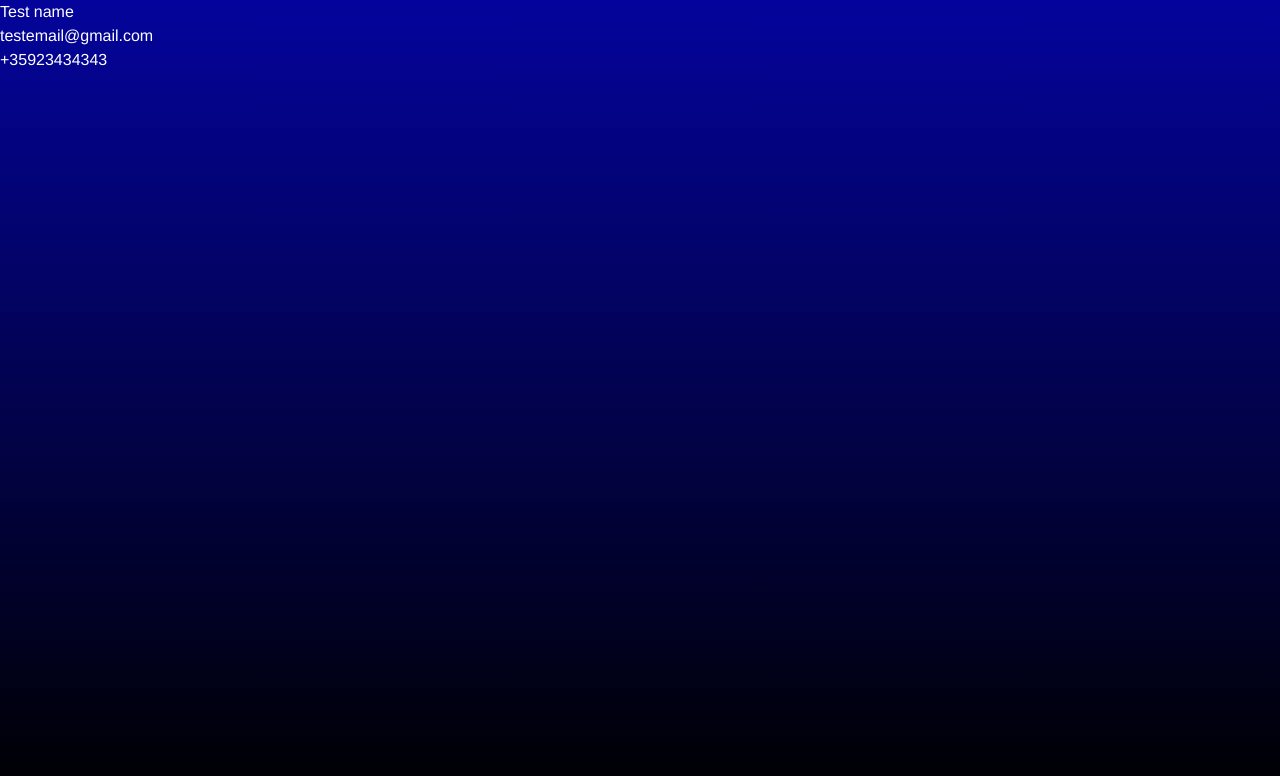
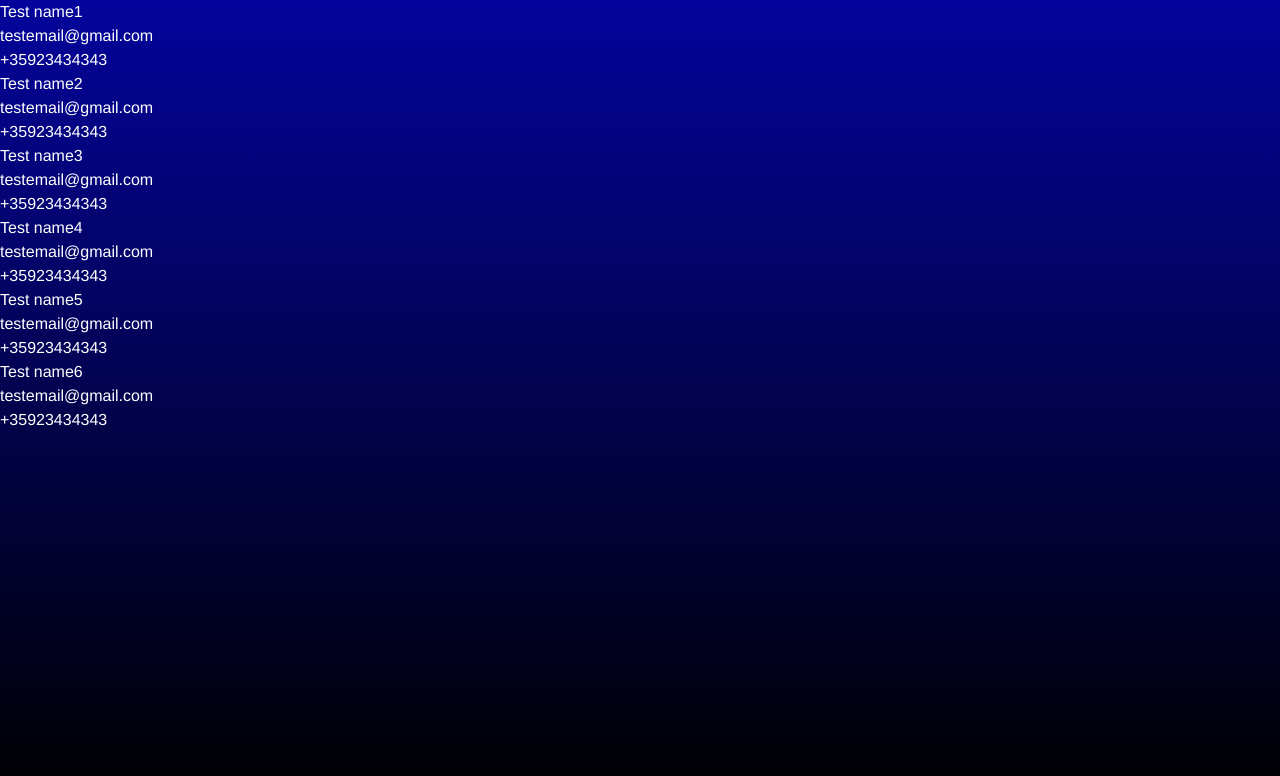
Before and after one commit to DimitarStefan0v/Phonebook, a React (Vite) app: page / in a window 1280 px wide. Shown: the top 776 px of the page. Built offline with nearby package versions, Linux system fonts and the light colour scheme.

Commit message:
Moving the dummy data in the starting App component and render the Card component for each element

```diff
--- a/src/App.jsx
+++ b/src/App.jsx
@@ -1,9 +1,42 @@
 import Card from './components/Card/Card';
+
+const dummyData = [
+	{
+		name: 'Test name1',
+		email: 'testemail@gmail.com',
+		phone: '+35923434343',
+	},
+	{
+		name: 'Test name2',
+		email: 'testemail@gmail.com',
+		phone: '+35923434343',
+	},
+    {
+		name: 'Test name3',
+		email: 'testemail@gmail.com',
+		phone: '+35923434343',
+	},
+    {
+		name: 'Test name4',
+		email: 'testemail@gmail.com',
+		phone: '+35923434343',
+	},
+    {
+		name: 'Test name5',
+		email: 'testemail@gmail.com',
+		phone: '+35923434343',
+	},
+    {
+		name: 'Test name6',
+		email: 'testemail@gmail.com',
+		phone: '+35923434343',
+	},
+];
 
 const App = () => {
 	return (
 		<main>
-			<Card />
+            {dummyData.map(x => <Card key={x.name} person={x} />)}
 		</main>
 	);
 };
--- a/src/components/Card/Card.jsx
+++ b/src/components/Card/Card.jsx
@@ -1,19 +1,9 @@
-import { useState } from 'react';
-
-const dummyData = {
-	name: 'Test name',
-	email: 'testemail@gmail.com',
-	phone: '+35923434343',
-};
-
-const Card = () => {
-	const [data, useData] = useState(dummyData);
-
+const Card = ({ person }) => {
 	return (
 		<>
-			<div>{data.name}</div>
-			<div>{data.email}</div>
-			<div>{data.phone}</div>
+			<div>{person.name}</div>
+			<div>{person.email}</div>
+			<div>{person.phone}</div>
 		</>
 	);
 };
```
